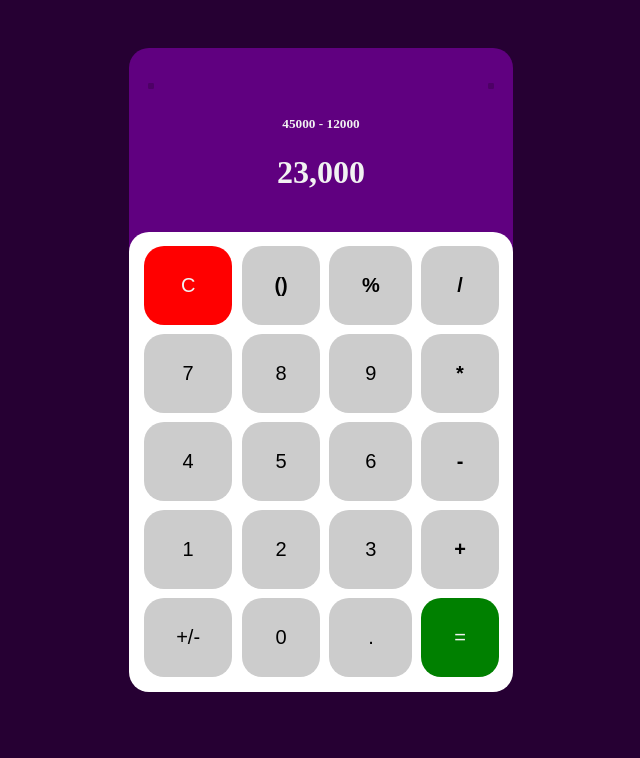
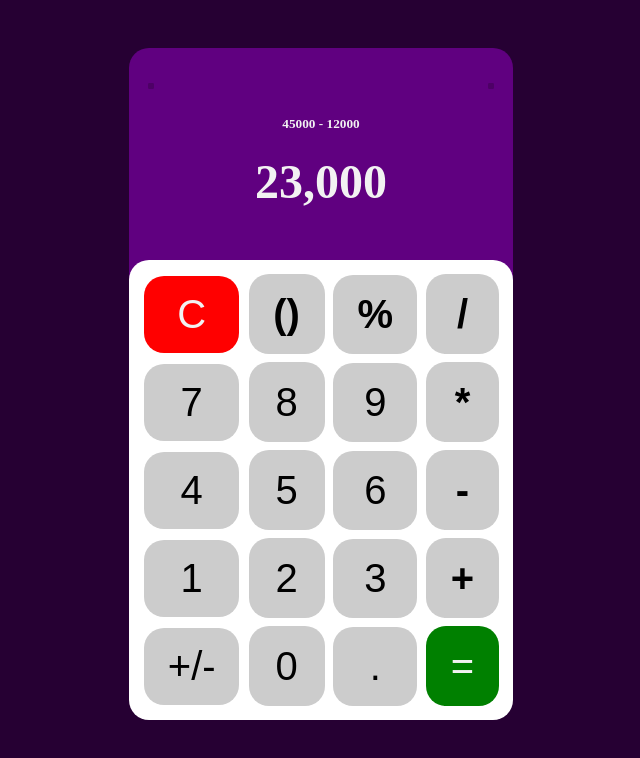
Before and after one commit to LIBERCOSOFT/calcUI, a plain HTML site: page index.html in a window 1280 px wide. Shown: the whole page, without its empty margins (319-959 px from the left). Drawn offline with Linux system fonts and the light colour scheme.

Commit message:
rf: h1 and button size

```diff
--- a/style.css
+++ b/style.css
@@ -25,6 +25,10 @@ body {
 
 .displayContainer h1,h5 {
   margin-top: 0;
+}
+
+.displayContainer h1 {
+  font-size: 3em;
 }
 
 .displayContainer h5 {
@@ -59,8 +63,7 @@ body {
   padding: 10%;
   margin: 5%;
   border-radius: 20px;
-  font-size: 20px;
-  font-weight: 500;
+  font-size: 40px;
   border: none;
   outline: none;
 }
```
